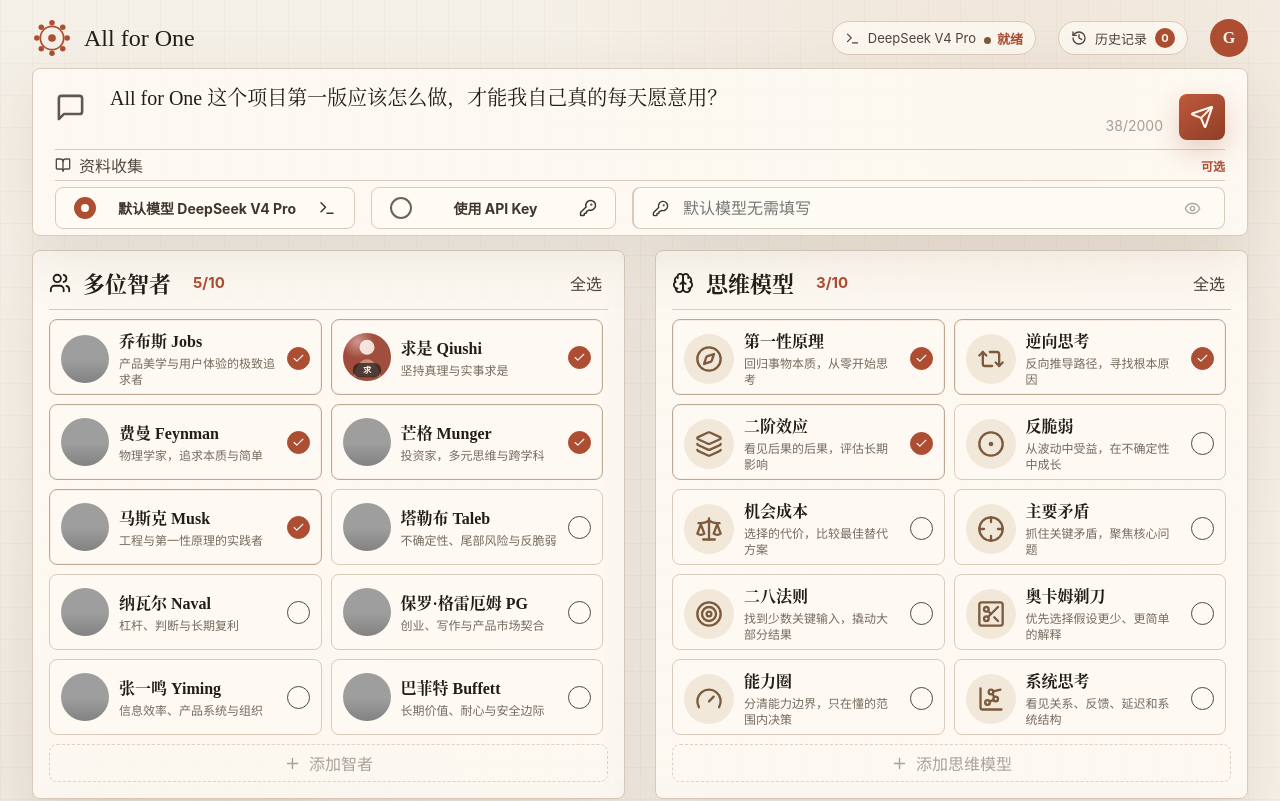
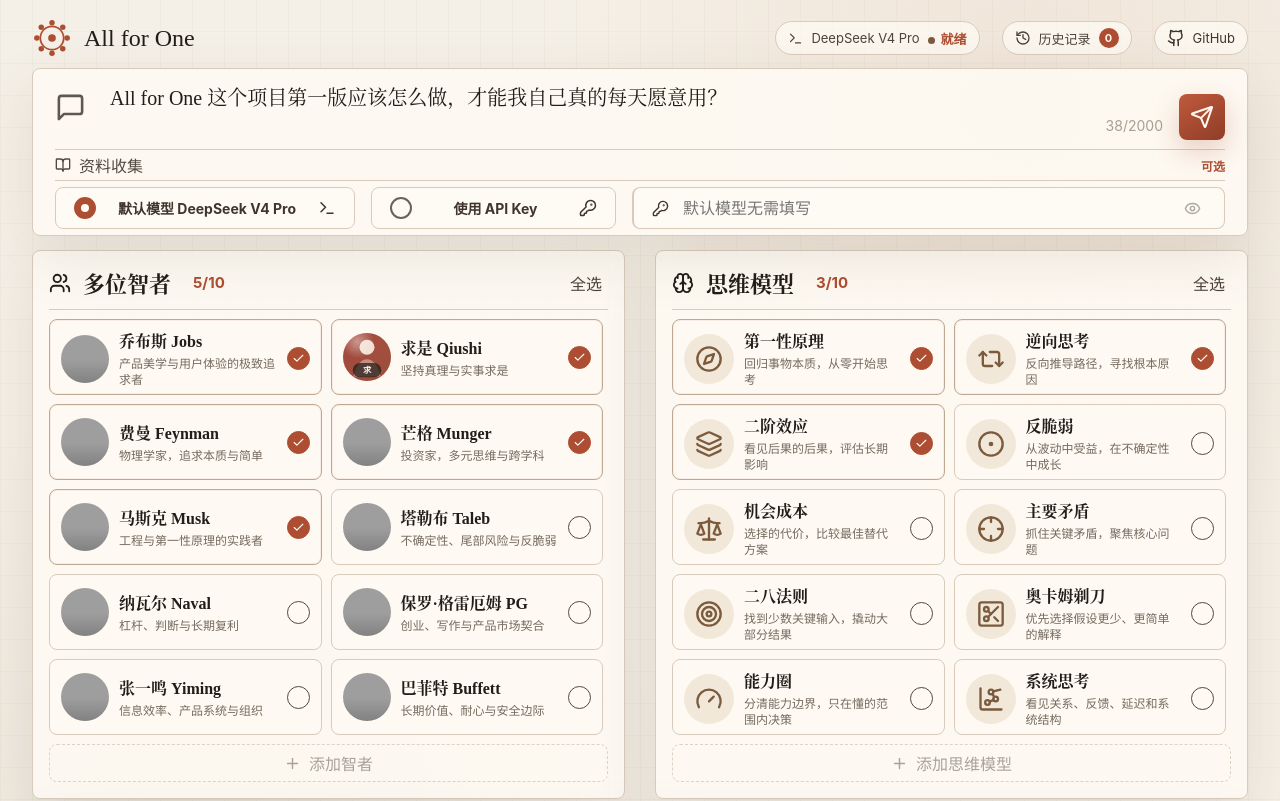
Before and after one commit to yuriyshu88-tech/All-for-One, a Next.js app: page / in a window 1280 px wide. Shown: the top 801 px of the page. Built offline with nearby package versions, Linux system fonts and the light colour scheme; grey boxes are pictures that could not be loaded.

Commit message:
Add GitHub link to header

```diff
--- a/app/globals.css
+++ b/app/globals.css
@@ -102,16 +102,6 @@
   stroke: currentColor;
 }
 
-.user-dot {
-  align-items: center;
-  background: var(--clay);
-  border-radius: 50%;
-  color: #fff8ef;
-  display: inline-flex;
-  font-weight: 800;
-  justify-content: center;
-}
-
 .main-stage {
   display: grid;
   gap: 14px;
@@ -152,11 +142,6 @@
 .add-skill:disabled {
   cursor: not-allowed;
   opacity: 0.48;
-}
-
-.user-dot {
-  height: 38px;
-  width: 38px;
 }
 
 .runtime-pill {
@@ -216,6 +201,34 @@
   justify-content: center;
   min-width: 20px;
   padding: 0 6px;
+}
+
+.github-link {
+  align-items: center;
+  background: rgba(255, 252, 245, 0.72);
+  border: 1px solid var(--line);
+  border-radius: 999px;
+  color: #3e362e;
+  display: inline-flex;
+  font-family:
+    Inter, ui-sans-serif, system-ui, -apple-system, BlinkMacSystemFont, "Segoe UI", sans-serif;
+  font-size: 13px;
+  gap: 8px;
+  min-height: 34px;
+  padding: 0 12px;
+  text-decoration: none;
+  transition:
+    background 160ms ease,
+    border-color 160ms ease,
+    color 160ms ease,
+    transform 160ms ease;
+}
+
+.github-link:hover {
+  background: var(--clay);
+  border-color: var(--clay);
+  color: #fff8ef;
+  transform: translateY(-1px);
 }
 
 .composer-panel,
--- a/app/page.tsx
+++ b/app/page.tsx
@@ -14,6 +14,7 @@
   Eye,
   EyeOff,
   Gauge,
+  Github,
   History,
   KeyRound,
   Layers,
@@ -75,6 +76,7 @@
 const maxContextLength = 4000;
 const historyStorageKey = "all-for-one.history.v1";
 const maxHistoryItems = 80;
+const githubUrl = "https://github.com/yuriyshu88-tech/All-for-One";
 
 const progressPhases = [
   {
@@ -485,7 +487,10 @@
             <span>历史记录</span>
             <strong>{history.length}</strong>
           </button>
-          <div className="user-dot">G</div>
+          <a className="github-link" href={githubUrl} rel="noreferrer" target="_blank" title="查看 GitHub 项目">
+            <Github size={18} />
+            <span>GitHub</span>
+          </a>
         </header>
 
         {isHistoryOpen ? (
```
